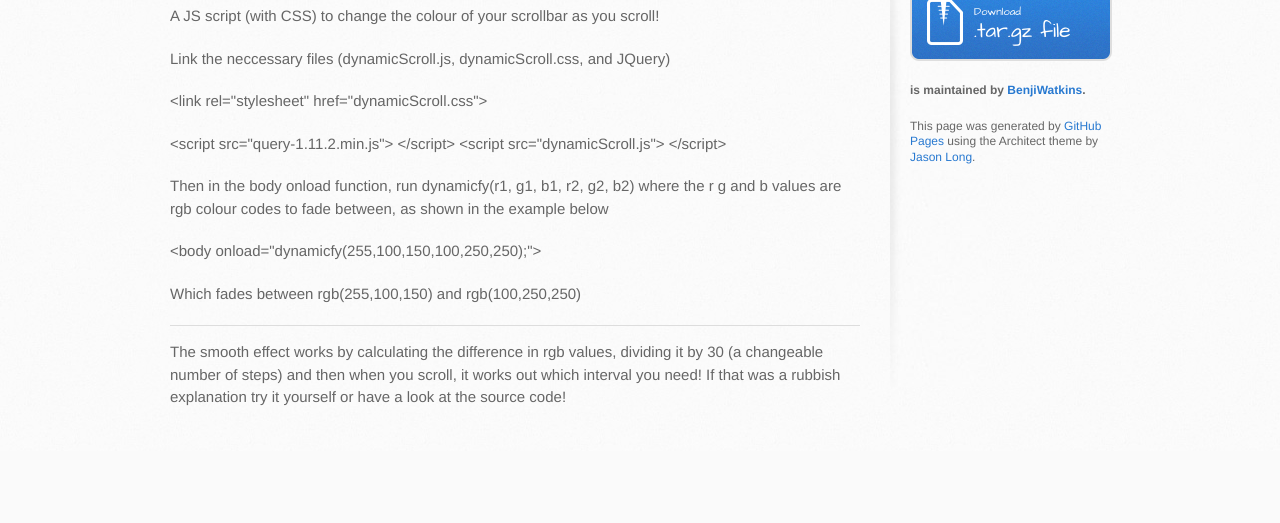
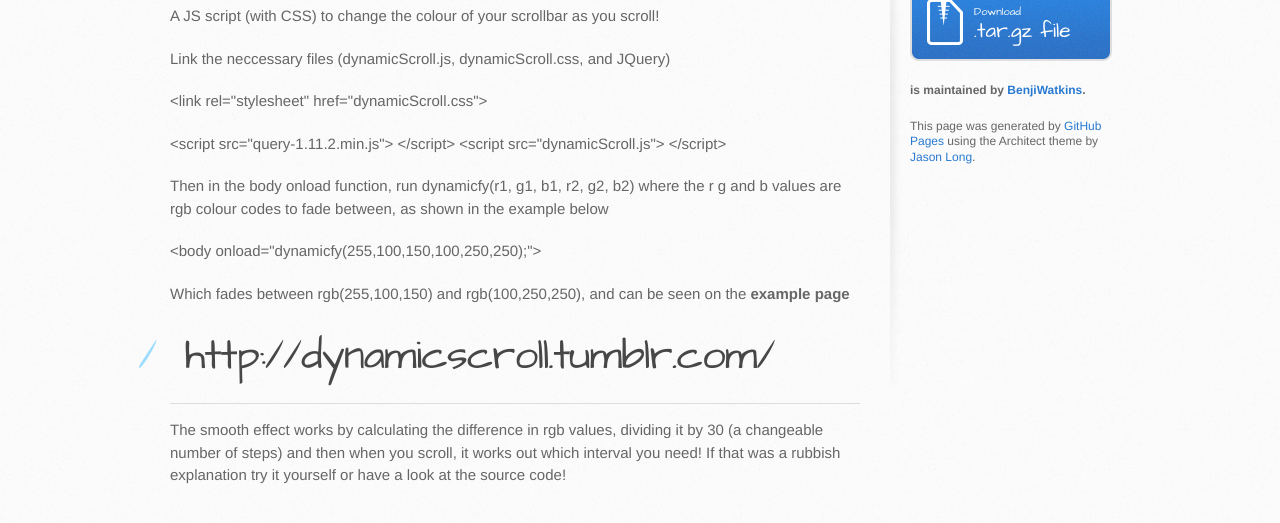
Before and after one commit to BenjiWatkins/Dynamic-Scroll, a plain HTML site: page index.html in a window 1280 px wide. Shown: the part 383-906 px from the top of the page. Before the commit the page ends 834 px from the top, so only its background shows below. Drawn offline with Linux system fonts and the light colour scheme.

Commit message:
Create gh-pages branch via GitHub

```diff
--- a/index.html
+++ b/index.html
@@ -48,7 +48,10 @@ codes to fade between, as shown in the example below</p>
 
 <p>&lt;body onload="dynamicfy(255,100,150,100,250,250);"&gt;</p>
 
-<p>Which fades between rgb(255,100,150) and rgb(100,250,250)</p>
+<p>Which fades between rgb(255,100,150) and rgb(100,250,250), and can be seen on the <b>example page</b></p>
+
+<h1>
+<a id="httpdynamicscrolltumblrcom" class="anchor" href="#httpdynamicscrolltumblrcom" aria-hidden="true"><span class="octicon octicon-link"></span></a>http://dynamicscroll.tumblr.com/</h1>
 
 <hr>
 
--- a/params.json
+++ b/params.json
@@ -1 +1 @@
-{"name":"Dynamic-scroll","tagline":"A JS script (with CSS) to change the colour of your scrollbar as you scroll!","body":"<h1>Dynamic Scroll</h1>\r\n<h2>@BenjiWatkins - Github</h2>\r\n\r\nA JS script (with CSS) to change the colour of your scrollbar as you scroll!\r\n\r\nLink the neccessary files (dynamicScroll.js, dynamicScroll.css, and JQuery)\r\n\r\n&lt;link rel=\"stylesheet\" href=\"dynamicScroll.css\"&gt;\r\n\r\n&lt;script src=\"query-1.11.2.min.js\"&gt; &lt;/script&gt;\r\n&lt;script src=\"dynamicScroll.js\"&gt; &lt;/script&gt;\r\n\r\nThen in the body onload function, run dynamicfy(r1, g1, b1, r2, g2, b2) where the r g and b values are rgb colour\r\ncodes to fade between, as shown in the example below\r\n\r\n&lt;body onload=\"dynamicfy(255,100,150,100,250,250);\"&gt;\r\n\r\nWhich fades between rgb(255,100,150) and rgb(100,250,250)\r\n\r\n***\r\n\r\nThe smooth effect works by calculating the difference in rgb values, dividing it by 30 (a changeable number of steps) and then when you scroll, it works out which interval you need! If that was a rubbish explanation try it yourself or have a look at the source code!","google":"","note":"Don't delete this file! It's used internally to help with page regeneration."}
+{"name":"Dynamic-scroll","tagline":"A JS script (with CSS) to change the colour of your scrollbar as you scroll!","body":"<h1>Dynamic Scroll</h1>\r\n<h2>@BenjiWatkins - Github</h2>\r\n\r\nA JS script (with CSS) to change the colour of your scrollbar as you scroll!\r\n\r\nLink the neccessary files (dynamicScroll.js, dynamicScroll.css, and JQuery)\r\n\r\n&lt;link rel=\"stylesheet\" href=\"dynamicScroll.css\"&gt;\r\n\r\n&lt;script src=\"query-1.11.2.min.js\"&gt; &lt;/script&gt;\r\n&lt;script src=\"dynamicScroll.js\"&gt; &lt;/script&gt;\r\n\r\nThen in the body onload function, run dynamicfy(r1, g1, b1, r2, g2, b2) where the r g and b values are rgb colour\r\ncodes to fade between, as shown in the example below\r\n\r\n&lt;body onload=\"dynamicfy(255,100,150,100,250,250);\"&gt;\r\n\r\nWhich fades between rgb(255,100,150) and rgb(100,250,250), and can be seen on the <b>example page</b>\r\n\r\n<h1>http://dynamicscroll.tumblr.com/</h1>\r\n\r\n***\r\n\r\nThe smooth effect works by calculating the difference in rgb values, dividing it by 30 (a changeable number of steps) and then when you scroll, it works out which interval you need! If that was a rubbish explanation try it yourself or have a look at the source code!","google":"","note":"Don't delete this file! It's used internally to help with page regeneration."}
```
